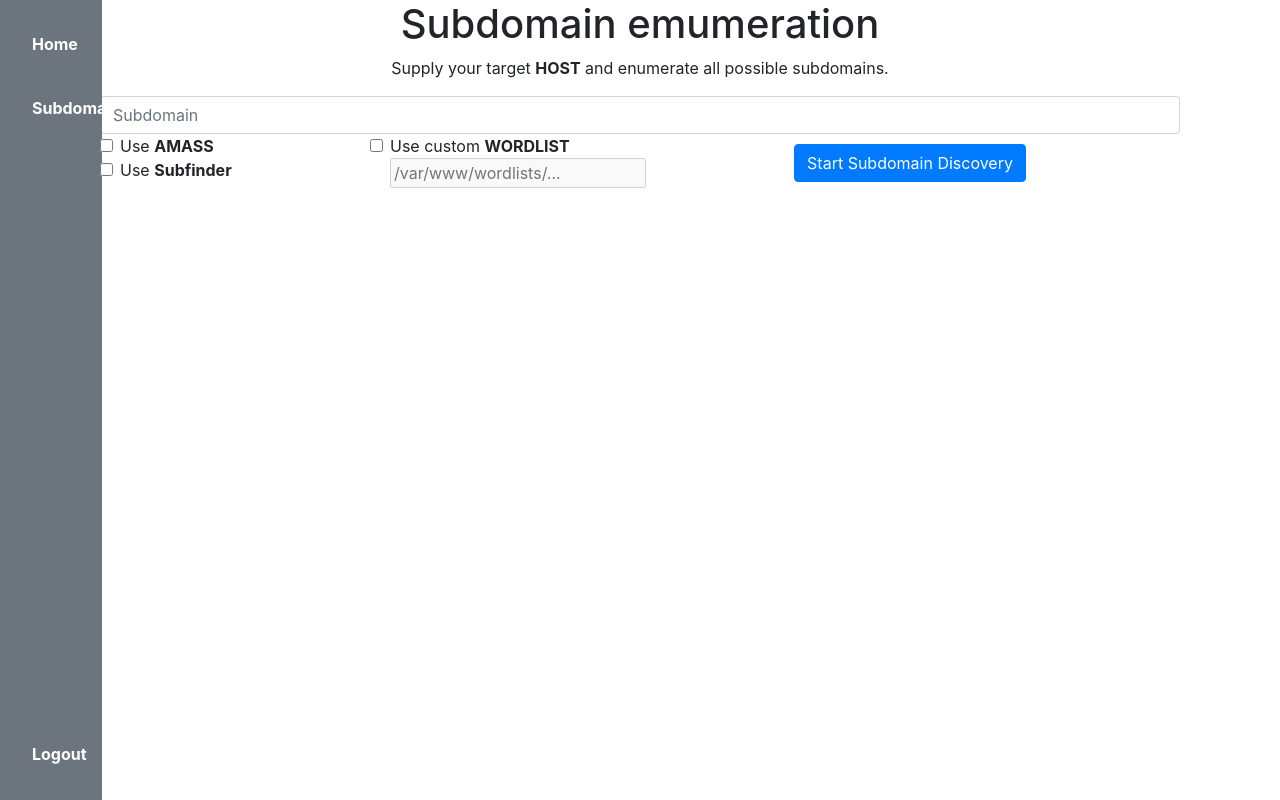
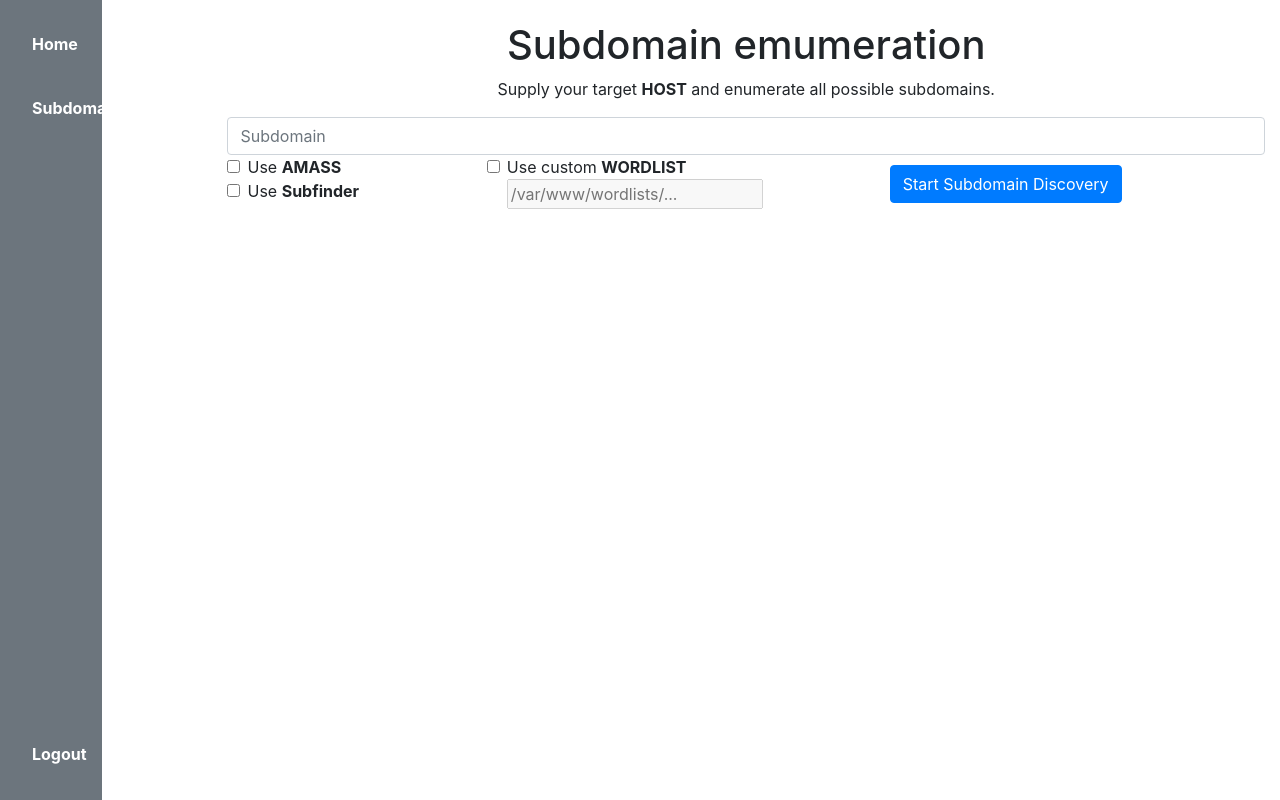
Before and after one commit to WaterLord7788/SmartWebPen, a Flask app: page /subdomains in a window 1280 px wide. Run offline with Flask 2, Linux system fonts and the light colour scheme; a user stored in the database is signed in; some libraries are stand-ins or nearby versions.

Commit message:
Important style updates to subdomains page.

```diff
--- a/website/static/style.css
+++ b/website/static/style.css
@@ -40,20 +40,6 @@
 }
 
 
-.profile-pic img {
-  margin-bottom: 5%;
-}
-
-.profile-pic input {
-
-}
-
-.profile-edit-button {
-  margin-right: 10%;
-  margin-top: 5%;
-}
-
-
 .container {
   margin-top: 0%;
 }
@@ -75,18 +61,36 @@
 }
 
 
+.wrapper {
+  border: 1px;
+}
+.div-nav {
+  display: inline-block;
+  width: 20%;
+}
+.div-content {
+  display: inline-block;
+  width: 80%;
+}
+
+
 .tools-used-box {
   width: 25%;
   height: 100%;
-  float:left;
+  float: left;
 }
 
 .wordlist-box {
   width: 25%;
   height: 100%;
-  float:left;
+  float: left;
 }
 
 .tickbox-container {
   display: inline-block;
 }
+
+.submit-button {
+  width: 100%;
+  height: 100%;
+}
--- a/website/templates/base.html
+++ b/website/templates/base.html
@@ -20,9 +20,9 @@
     <title>{% block title %}Home{% endblock %}</title>
   </head>
   <body>
-    <div>
-
-      <ul class="navbar-ul p-3 mb-2 bg-secondary text-white">
+    <div class="wrapper">
+      <div class="div-nav">
+        <ul style="display: inline-block;" class="navbar-ul p-3 mb-2 bg-secondary text-white">
           {% if user.is_authenticated %}
             <li><a class="nav-item nav-link p-3 mb-2 bg-secondary text-white" id="home" href="/"><b>Home</b></a></li>
             <li><a class="nav-item nav-link p-3 mb-2 bg-secondary text-white" id="home" href="/subdomains"><b>Subdomains</b></a></li>
@@ -42,6 +42,7 @@
             </li>
           {% endif %}
         </ul>
+      </div>
 
       {% with messages = get_flashed_messages(with_categories=true) %} {% if
       messages %} {% for category, message in messages %} {% if category ==
@@ -61,7 +62,10 @@
       </div>
       {% endif %} {% endfor %} {% endif %} {% endwith %}
 
-      <div class="container">{% block content %} {% endblock %}</div>
+      <div class="container">
+        {% block content %} {% endblock %}
+      </div>
+
       <script
         src="https://code.jquery.com/jquery-3.2.1.slim.min.js"
         integrity="sha384-KJ3o2DKtIkvYIK3UENzmM7KCkRr/rE9/Qpg6aAZGJwFDMVNA/GpGFF93hXpG5KkN"
@@ -117,6 +121,7 @@
   }
   </script>
 {% endblock %}
+
     </div>
   </body>
 </html>
--- a/website/templates/subdomains.html
+++ b/website/templates/subdomains.html
@@ -1,8 +1,15 @@
 {% extends "base.html" %} {% block title %}Home{% endblock %} {% block content %}
 {% autoescape false %}
 
-<div class="container">
-    <h1/align="center">Subdomain emumeration</h1>
+{% if state == "No subdomain" %}
+<div class="alert alert-warning alert-dismissible fade show" role="alert" style="margin-top: 2%;">
+    <strong>No Subdomain!</strong> You should write down the subdomain you want me to scan.
+    <button type="button" class="close" data-dismiss="alert" aria-label="Close">
+    <span aria-hidden="true">&times;</span>
+    </button>
+</div>
+{% endif %}
+<h1/align="center" style="margin-top: 2%;">Subdomain emumeration</h1>
 <p/align="center">
     Supply your target <b>HOST</b> and enumerate all possible subdomains.
 </p>
@@ -11,7 +18,7 @@
 
     <div class="embed">
         <form method="POST">
-
+            <div>
                 <input/align="center" class="form-control" type="text" placeholder="Subdomain" name="subdomain">
 
                 <div/align="left" class="tools-used-box">
@@ -31,8 +38,7 @@
                 <div/align="left" class="wordlist-box">
                     <div class="form-check">
                         <input id="reactiveTickbox" class="form-check-input" type="checkbox" value="true" name="useCustomWordlist" id="flexCheckDefault"
-                            onclick="document.getElementById('wordlist').disabled = false;"
-                        >
+                            onclick="document.getElementById('wordlist').disabled = false;">
                         <label class="form-check-label" for="flexCheckDefault">
                             Use custom <b>WORDLIST</b>
                         </label><br>
@@ -40,15 +46,16 @@
                             value="" name="customWordlist" disabled="True">
                     </div>
                 </div>
+            </div>
 
-                <div/align="center">
+            <div/align="center" class="submit-button">
                 <button type="submit" class="separate-button btn btn-primary">Start Subdomain Discovery</button>
                 <br>
             </div>
+
         </form>
+
     </div class="embed">
-
-    </div>
 </div>
 
 {% endautoescape %}
--- a/website/views.py
+++ b/website/views.py
@@ -54,6 +54,7 @@
     return render_template("debug.html", user=current_user, ADMIN=ADMIN)
 
 
+"""
 @views.route('/profile', methods=['GET', 'POST'])
 @login_required
 def profile():
@@ -69,8 +70,14 @@
         db.session.commit()
         flash('Profile updated!', category='success')
     return render_template('profile.html', user=current_user)
+"""
 
 @views.route('/subdomains', methods=['GET', 'POST'])
 @login_required
 def subdomains():
+    if request.method == 'POST':
+        if request.form.get('subdomain'):
+            pass
+        else:
+            return render_template('subdomains.html', user=current_user, state="No subdomain")
     return render_template('subdomains.html', user=current_user)
```
Lines whose indentation alone changed are shown as unchanged.
